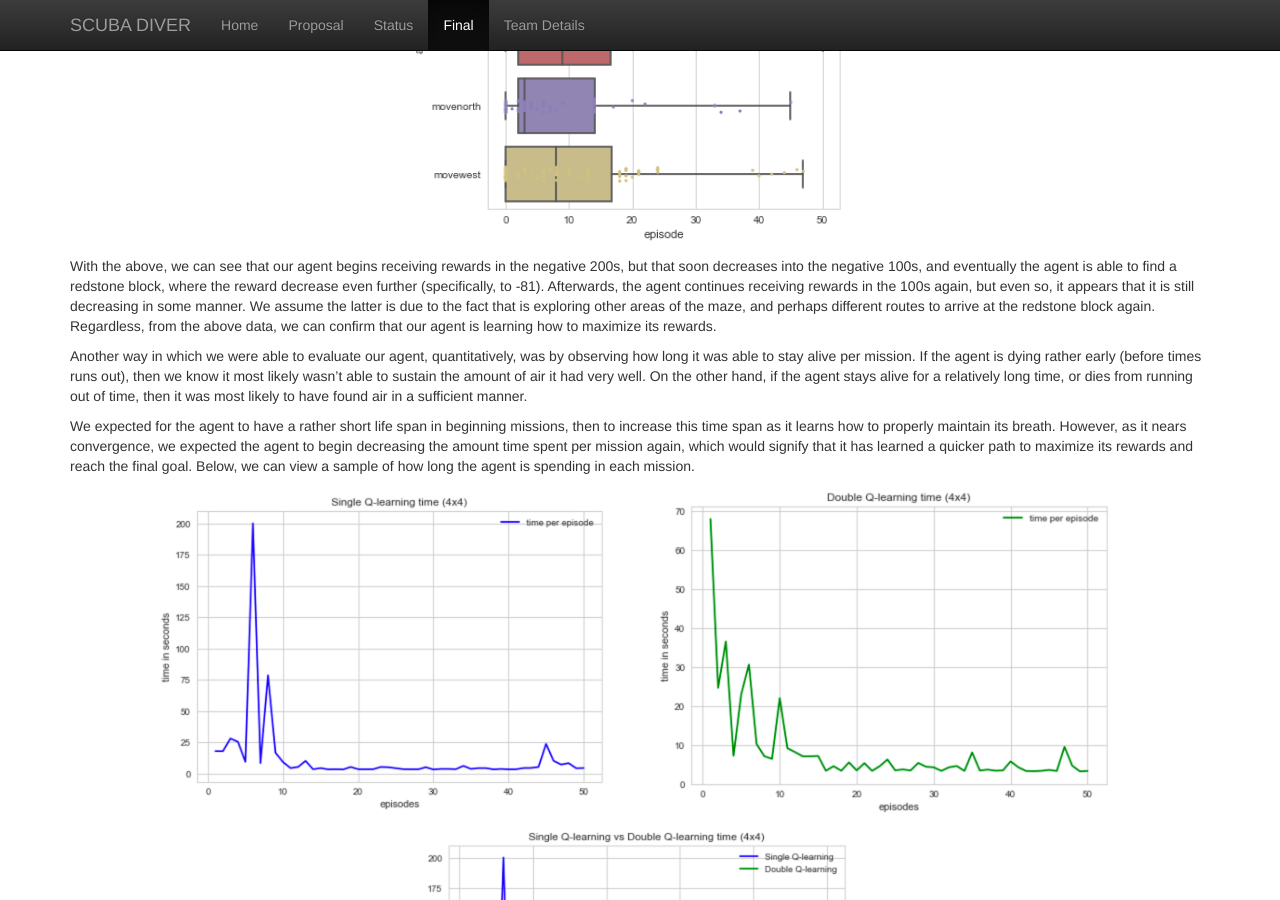
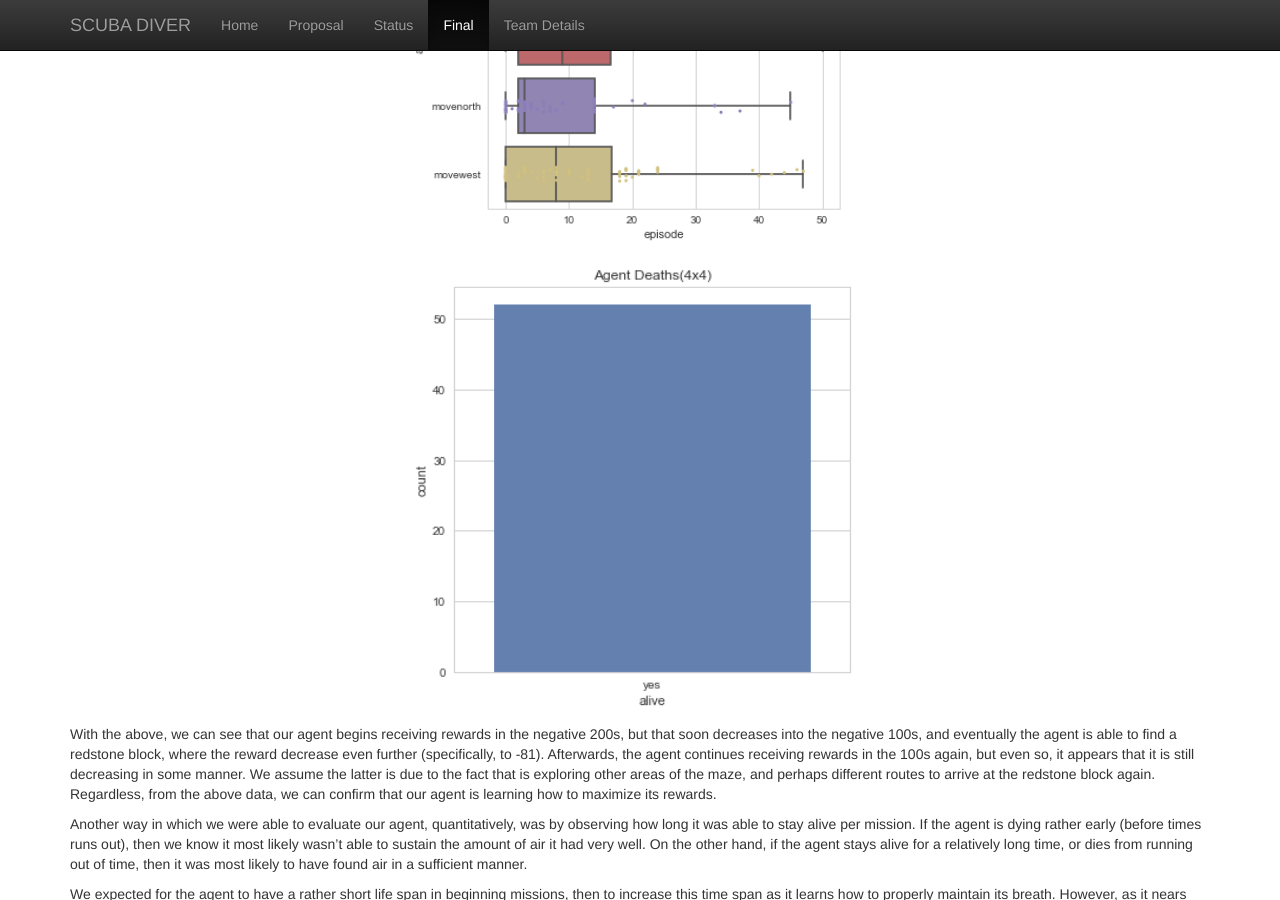
Before and after one commit to andrewdoh/scuba_diver, a Jekyll site: the page built from docs/final.md, in a window 1280 px wide and 900 px high, scrolled down 5554 px. Built offline with Jekyll 4.4.1, drawn with Linux system fonts in a browser that asks for light colours; formulas are drawn with MathJax 3.

Commit message:
Create final.md

```diff
--- a/docs/final.md
+++ b/docs/final.md
@@ -75,7 +75,9 @@ In order to evaluate our project in a quantitative manner, we analyzed the rewar
 <img src="images/seabar.png" width="500px">
 <img src="images/seabox.png" width="500px">
 </div>
-
+  <div align="center">
+  <img src="images/count.png" width="500px">
+  </div>
 
 With the above, we can see that our agent begins receiving rewards in the negative 200s, but that soon decreases into the negative 100s, and eventually the agent is able to find a redstone block, where the reward decrease even further (specifically, to -81). Afterwards, the agent continues receiving rewards in the 100s again, but even so, it appears that it is still decreasing in some manner.  We assume the latter is due to the fact that is exploring other areas of the maze, and perhaps different routes to arrive at the redstone block again. Regardless, from the above data, we can confirm that our agent is learning how to maximize its rewards.
 
```
